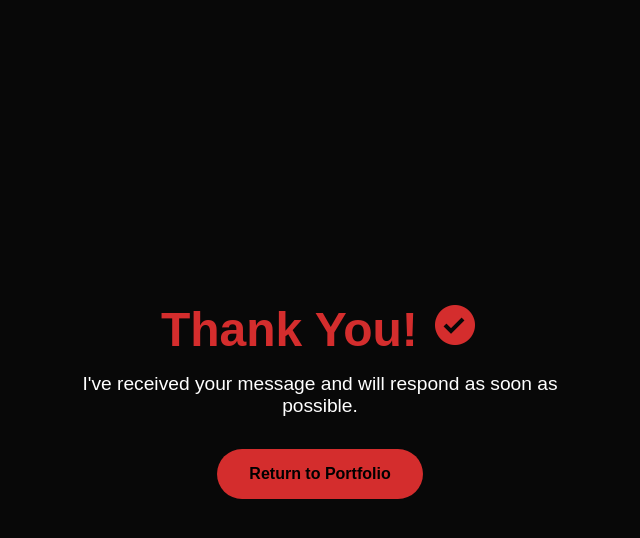
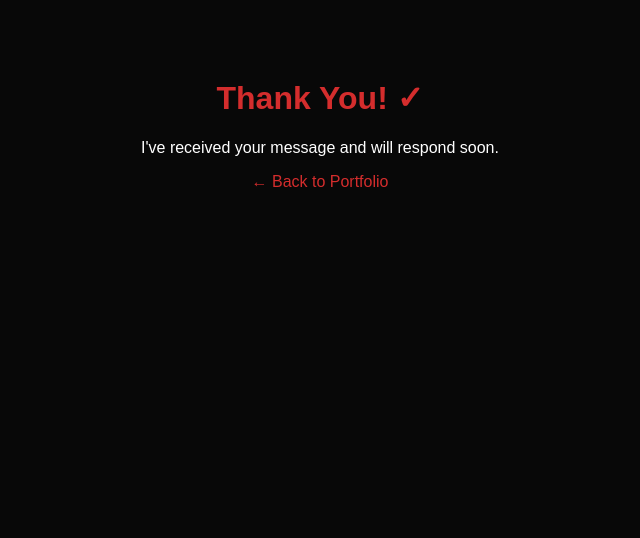
Before and after one commit to diegoegus1/Portfolio-full, a plain HTML site: page thankyou.html in a window 1280 px wide. Shown: the whole page, without its empty margins (320-960 px from the left). Drawn offline with nearby package versions, Linux system fonts and the light colour scheme.

Commit message:
thankyou.html

```diff
--- a/thankyou.html
+++ b/thankyou.html
@@ -2,59 +2,22 @@
 <html lang="en">
 <head>
     <meta charset="UTF-8">
-    <meta name="viewport" content="width=device-width, initial-scale=1.0">
     <title>Thank You</title>
-    <link href='https://unpkg.com/boxicons@2.1.4/css/boxicons.min.css' rel='stylesheet'>
     <style>
-        * {
-            margin: 0;
-            padding: 0;
-            box-sizing: border-box;
-            font-family: 'Poppins', sans-serif;
-        }
         body {
             background: #080808;
             color: white;
-            display: flex;
-            justify-content: center;
-            align-items: center;
-            height: 100vh;
+            font-family: 'Poppins', sans-serif;
             text-align: center;
+            padding: 50px;
         }
-        .container {
-            max-width: 600px;
-            padding: 2rem;
-        }
-        h1 {
-            color: #d42d2d;
-            font-size: 3rem;
-            margin-bottom: 1rem;
-        }
-        p {
-            font-size: 1.2rem;
-            margin-bottom: 2rem;
-        }
-        .btn {
-            display: inline-block;
-            padding: 1rem 2rem;
-            background: #d42d2d;
-            color: black;
-            border-radius: 4rem;
-            text-decoration: none;
-            font-weight: 600;
-            transition: 0.3s;
-        }
-        .btn:hover {
-            transform: scale(1.05);
-            box-shadow: 0 0 25px #d42d2d;
-        }
+        h1 { color: #d42d2d; }
+        a { color: #d42d2d; text-decoration: none; }
     </style>
 </head>
 <body>
-    <div class="container">
-        <h1>Thank You! <i class='bx bxs-check-circle'></i></h1>
-        <p>I've received your message and will respond as soon as possible.</p>
-        <a href="index.html" class="btn">Return to Portfolio</a>
-    </div>
+    <h1>Thank You! ✓</h1>
+    <p>I've received your message and will respond soon.</p>
+    <p><a href="https://diegoegus1.github.io/Portfolio-full/">← Back to Portfolio</a></p>
 </body>
 </html>
```
